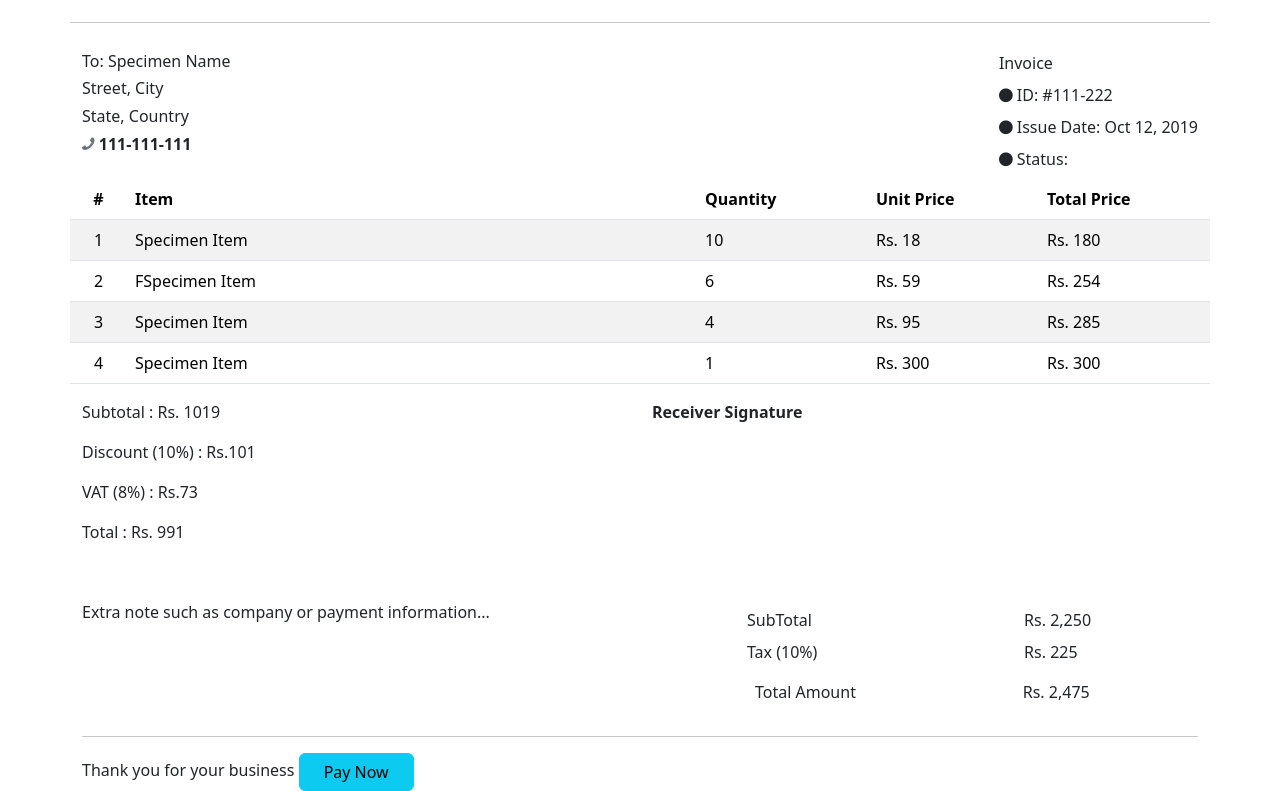
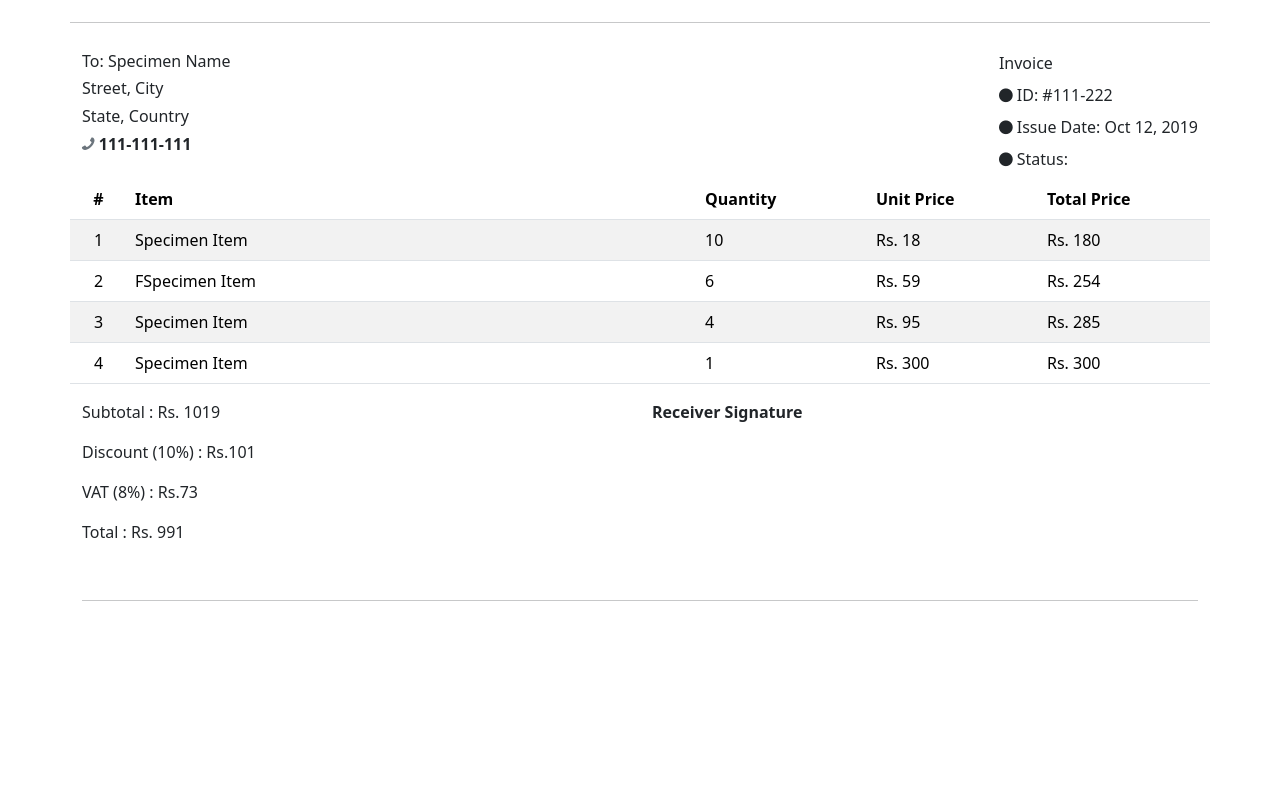
Before and after one commit to dreamzalivev/dreamzalivev.github.io, a plain HTML site: page index.html in a window 1280 px wide. Shown: the part 212-1003 px from the top of the page. After the commit the page ends 829 px from the top, so only its background shows below. Drawn offline with nearby package versions, Linux system fonts and the light colour scheme.

Commit message:
fix changes

```diff
--- a/index.html
+++ b/index.html
@@ -217,7 +217,7 @@
             </div>
             -->
 
-                        <div class="row mt-3">
+                        <!-- <div class="row mt-3">
                             <div class="col-12 col-sm-7 text-grey-d2 text-95 mt-2 mt-lg-0">
                                 Extra note such as company or payment information...
                             </div>
@@ -250,14 +250,14 @@
                                     </div>
                                 </div>
                             </div>
-                        </div>
+                        </div> -->
 
                         <hr />
 
-                        <div>
+                        <!-- <div>
                             <span class="text-secondary-d1 text-105">Thank you for your business</span>
                             <a href="#" class="btn btn-info btn-bold px-4 float-right mt-3 mt-lg-0">Pay Now</a>
-                        </div>
+                        </div> -->
                     </div>
                 </div>
             </div>
```
